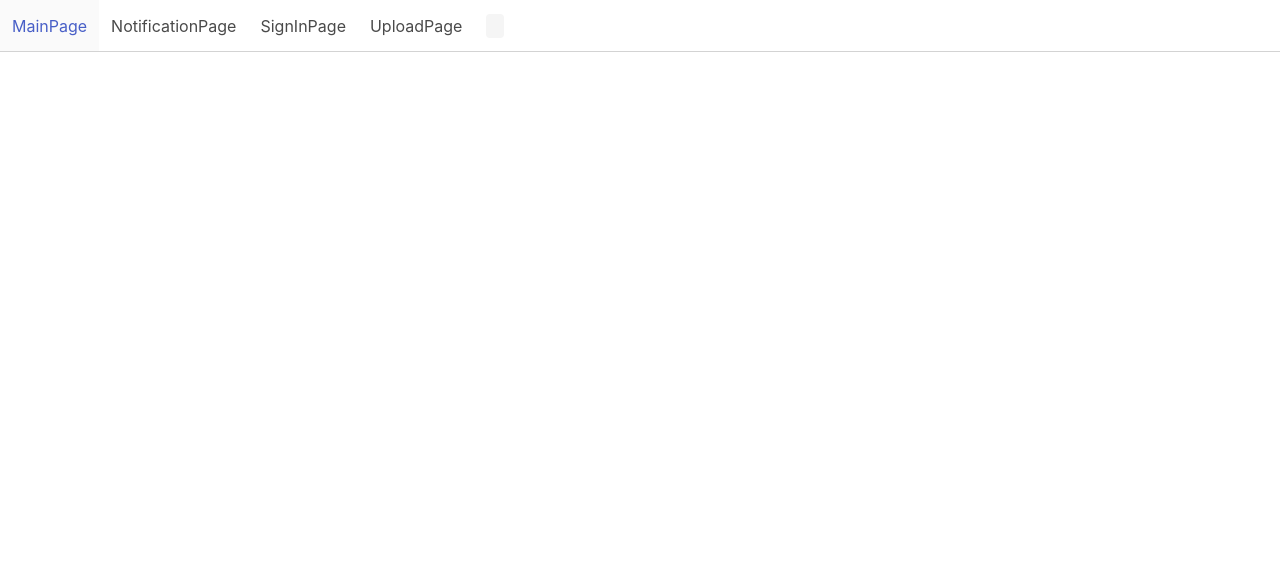
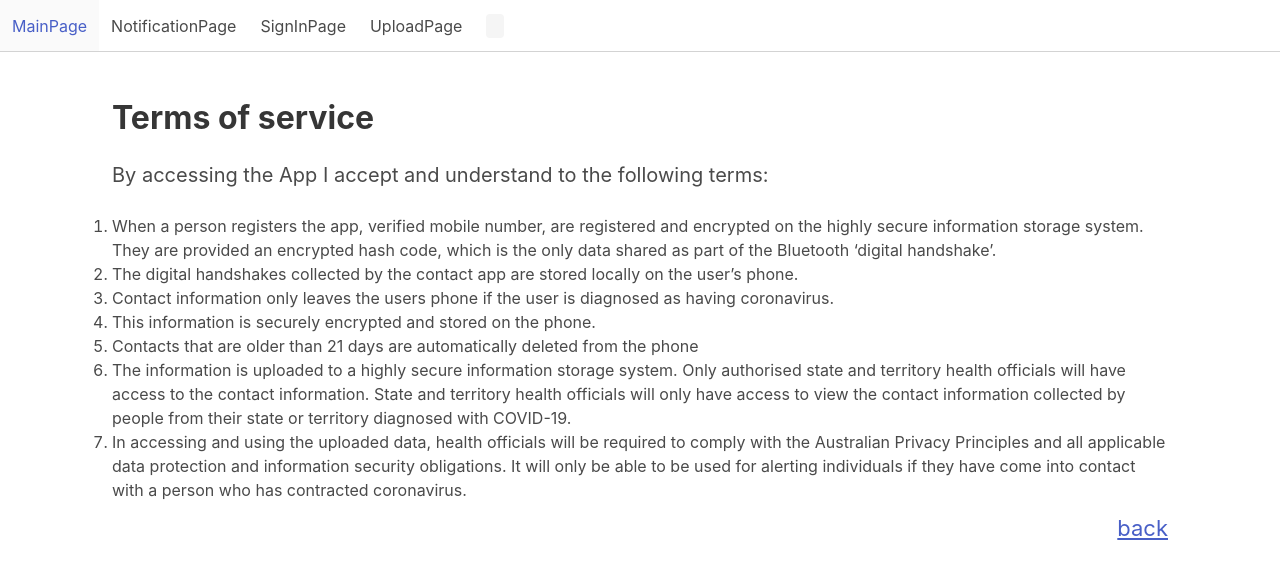
Before and after one commit to JoshuaBuditama/slowvid, a React (Create React App) app in the folder front-end/: page /TOS in a window 1280 px wide. Shown: the top 578 px of the page. Built offline with nearby package versions, Linux system fonts and the light colour scheme; no server answers.

Commit message:
add Terms Of Service page

```diff
--- a/front-end/src/App.tsx
+++ b/front-end/src/App.tsx
@@ -5,6 +5,7 @@ import MainPage from "./pages/MainPage";
 import NotificationPage from "./pages/NotificationPage";
 import SignInPage from "./pages/SignInPage";
 import UploadPage from "./pages/UploadPage";
+import TermOfServicePage from "./pages/TermsOfServicePage";
 
 function App() {
   const { myName } = useSession();
@@ -38,6 +39,7 @@ function App() {
           <NotificationPage path="notifications" />
           <SignInPage path="sign-in" />
           <UploadPage path="upload" />
+          <TermOfServicePage path="TOS"/>
         </Router>
       </div>
     </div>
--- /dev/null
+++ b/front-end/src/components/TermsOfService.tsx
@@ -0,0 +1,42 @@
+import React from "react";
+// refer https://www.health.gov.au/sites/default/files/documents/2020/04/covidsafe-app-faqs-coronavirus-contact-app-covidsafe-faqs.pdf
+function TOS() {
+    return (
+        <div>
+            <section className="section">
+                <div className="container">
+                    <h1 className="title"><b>Terms of service</b></h1>
+                    <h5 className="is-size-5">By accessing the App I accept and understand to the following terms:</h5>
+                    <br></br>
+                    <ol>
+                        <li>When a person registers the app, verified mobile number,
+                            are registered and encrypted on the highly secure information storage system.
+                            They are provided an encrypted hash code, which is the only data shared as part of the Bluetooth ‘digital handshake’.</li>
+                        <li>The digital handshakes collected by the contact app are stored locally on the user’s phone.</li>
+                        <li>Contact information only leaves the users phone if the user is diagnosed as having coronavirus.  </li>
+                        <li>This information is securely encrypted and stored on the phone.</li>
+                        <li>Contacts that are older than 21 days are automatically deleted from the phone</li>
+                        <li>The information is uploaded to a highly secure information storage system. Only authorised
+                            state and territory health officials will have access to the contact information. State and
+                            territory health officials will only have access to view the contact information collected by
+                            people from their state or territory diagnosed with COVID-19. </li>
+                        <li>In accessing and using the uploaded data, health officials will be required to comply with the
+                            Australian Privacy Principles and all applicable data protection and information security
+                            obligations. It will only be able to be used for alerting individuals if they have come into
+                            contact with a person who has contracted coronavirus. </li>
+                    </ol>
+                    <div style={{ display: 'flex', flexDirection: 'row', justifyContent: 'flex-end', marginTop: 10 }}>
+                        <a href='sign-in' style={{ textDecoration: 'none', fontSize: 22 }}>
+                            <u>back</u>
+                            </a>
+
+                </div>
+                </div>
+            </section>
+        </div>
+    );
+
+}
+
+
+export default TOS;
--- a/front-end/src/pages/SignInPage.tsx
+++ b/front-end/src/pages/SignInPage.tsx
@@ -1,8 +1,10 @@
 import React from "react";
 import { RouteComponentProps } from "@reach/router";
-import SignUp from "../components/SignUp";
+import SignIn from "../components/Signin.js";
+// import SignUp from "../components/SignUp";
 
 function SignInPage(props: RouteComponentProps){
-    return <SignUp />;
+  return <SignIn />;
+//   return <SignUp />;
 }
 export default SignInPage;
--- /dev/null
+++ b/front-end/src/pages/TermsOfServicePage.tsx
@@ -0,0 +1,9 @@
+import React from "react";
+import { RouteComponentProps } from "@reach/router";
+import TermsOfService from "../components/TermsOfService";
+
+function TOS(props: RouteComponentProps) {
+  return <TermsOfService />;
+}
+
+export default TOS;
```
